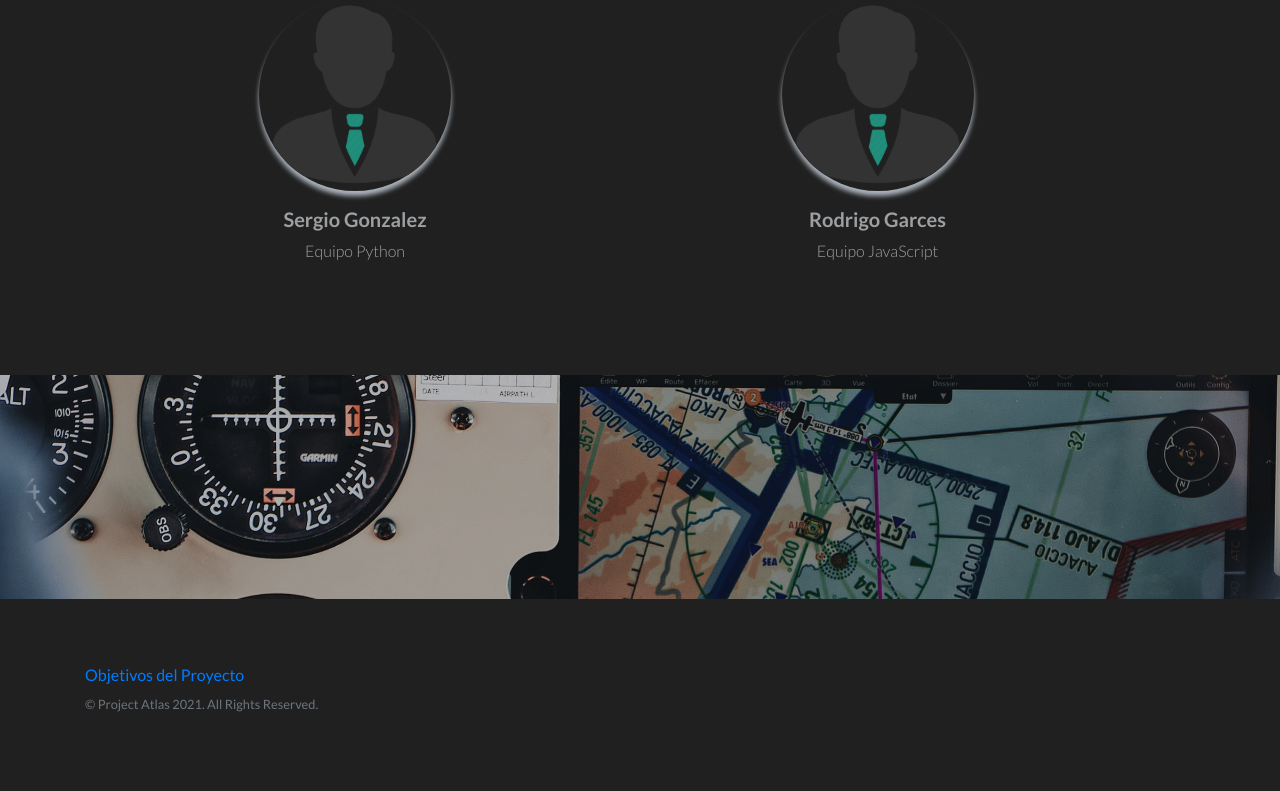
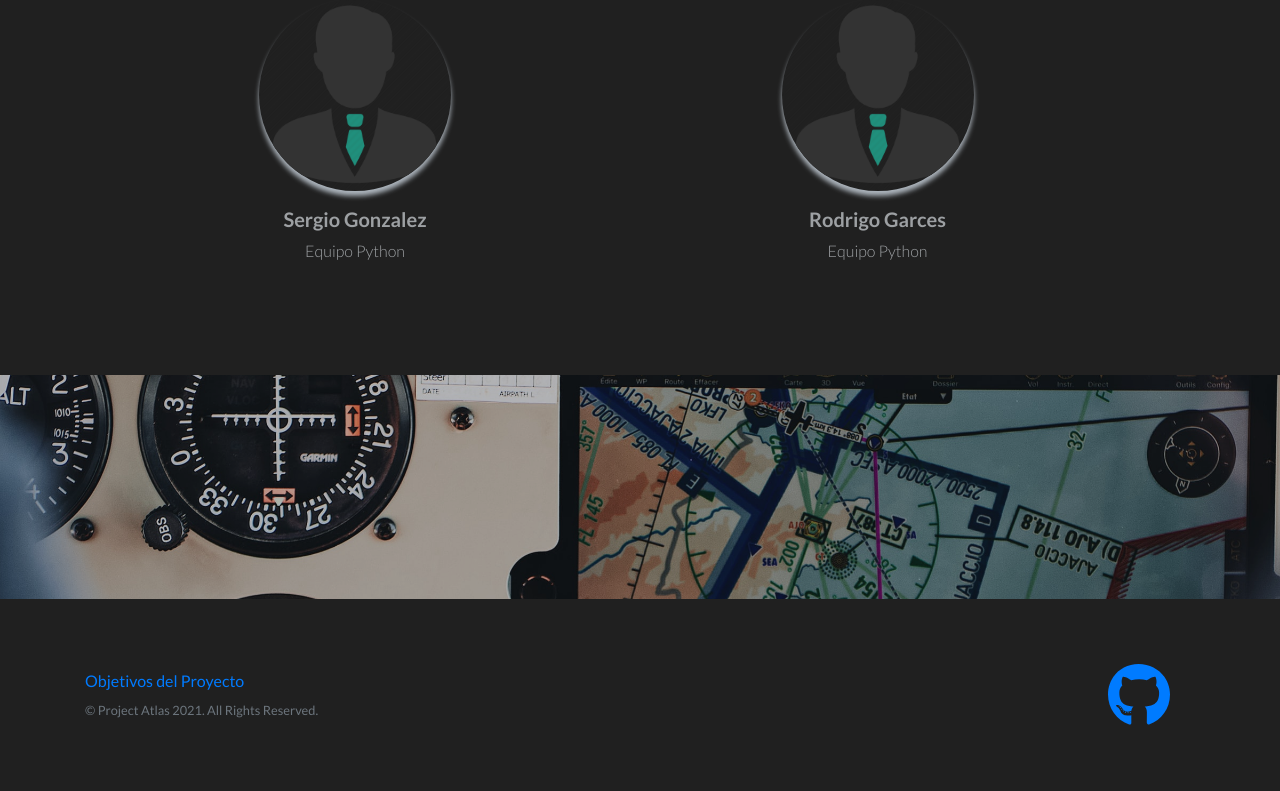
Before and after one commit to rodrigrc98/proyecto_atlas, a Flask app: page / in a window 1280 px wide. Shown: the part 3389-4180 px from the top of the page. Before the commit the page ends 4101 px from the top, so only its background shows below. Run offline with Flask 2, Linux system fonts and the light colour scheme; parts of the project's set-up code (start-up, migrations or seed data) failed here and were passed over; some libraries are stand-ins or nearby versions.

Commit message:
Add files via upload

```diff
--- a/app/templates/estructura.html
+++ b/app/templates/estructura.html
@@ -68,13 +68,11 @@
         <footer class="footer bg-light">
           <div class="container">
               <div class="row">
-                  <div class="col-lg-6 h-100 text-center text-lg-left my-auto">
+                <!-- Footer personalizado -->
+                {% block footer %}
 
-                    <!-- Footer personalizado -->
-                    {% block footer %}
+                {% endblock %}
 
-                    {% endblock %}
-                  </div>
               </div>
           </div>
       </footer>
--- a/app/templates/home.html
+++ b/app/templates/home.html
@@ -42,7 +42,7 @@
                 <div class="col-md-10 col-lg-8 col-xl-7 mx-auto">
                     <form>
                         <div class="form-row">
-                        <a class="btn btn-block btn-lg btn-primary" href="http://localhost:8000/" target="_blank" style="width: 150%;">Ver mapa</a>
+                            <a class="btn btn-block btn-lg btn-primary" href="http://localhost:8000/" target="_blank" style="width: 150%;">Ver mapa</a>
                         </div>
                     </form>
                 </div>
@@ -113,6 +113,9 @@
         </div>
     </section>
 
+
+
+
     <!-- Miembros-->
     <section class="testimonials text-center bg-light">
         <div class="container">
@@ -150,14 +153,14 @@
                     <div class="testimonial-item mx-auto mb-5 mb-lg-0">
                         <img class="img-fluid rounded-circle mb-3" src="static/assets/img/usuarioDesconocido.png" alt="..." />
                         <h5>Rodrigo Garces</h5>
-                        <p class="font-weight-light mb-0">Equipo JavaScript</p>
+                        <p class="font-weight-light mb-0">Equipo Python</p>
                     </div>
                 </div>
             </div>
         </div>
     </section>
 
-    <!-- Call to Action-->
+    <!-- Imagen -->
     <section class="call-to-action text-white text-center">
         <div class="overlay"></div>
         <div class="container">
@@ -168,10 +171,19 @@
 
 <!-- Footer personalizado -->
 {% block footer %}
-<ul class="list-inline mb-2">
-    <li class="list-inline-item"><a href="/objetivos">Objetivos del Proyecto</a></li>
-</ul>
-<p class="text-muted small mb-4 mb-lg-0">© Project Atlas 2021. All Rights Reserved.</p>
+    <div class="col-lg-6 h-100 text-center text-lg-left my-auto">
+        <ul class="list-inline mb-2">
+            <li class="list-inline-item"><a href="/objetivos">Objetivos del Proyecto</a></li>
+        </ul>
+        <p class="text-muted small mb-4 mb-lg-0">© Project Atlas 2021. All Rights Reserved.</p>
+    </div>
+    <div class="col-lg-6 h-100 text-center text-lg-right my-auto">
+        <ul class="list-inline mb-0">
+            <li class="list-inline-item mr-3">
+                <a href="https://github.com/rodrigrc98/proyecto_atlas" target="_blank"><i class="fab fa-github fa-4x fa-fw"></i></a>
+            </li>
+        </ul>
+    </div>
 {% endblock %}
 
 <!-- PARTE JS personalizado -->
```
Also changed, not shown: app/templates/objetivos.html (+13 -4 lines).
